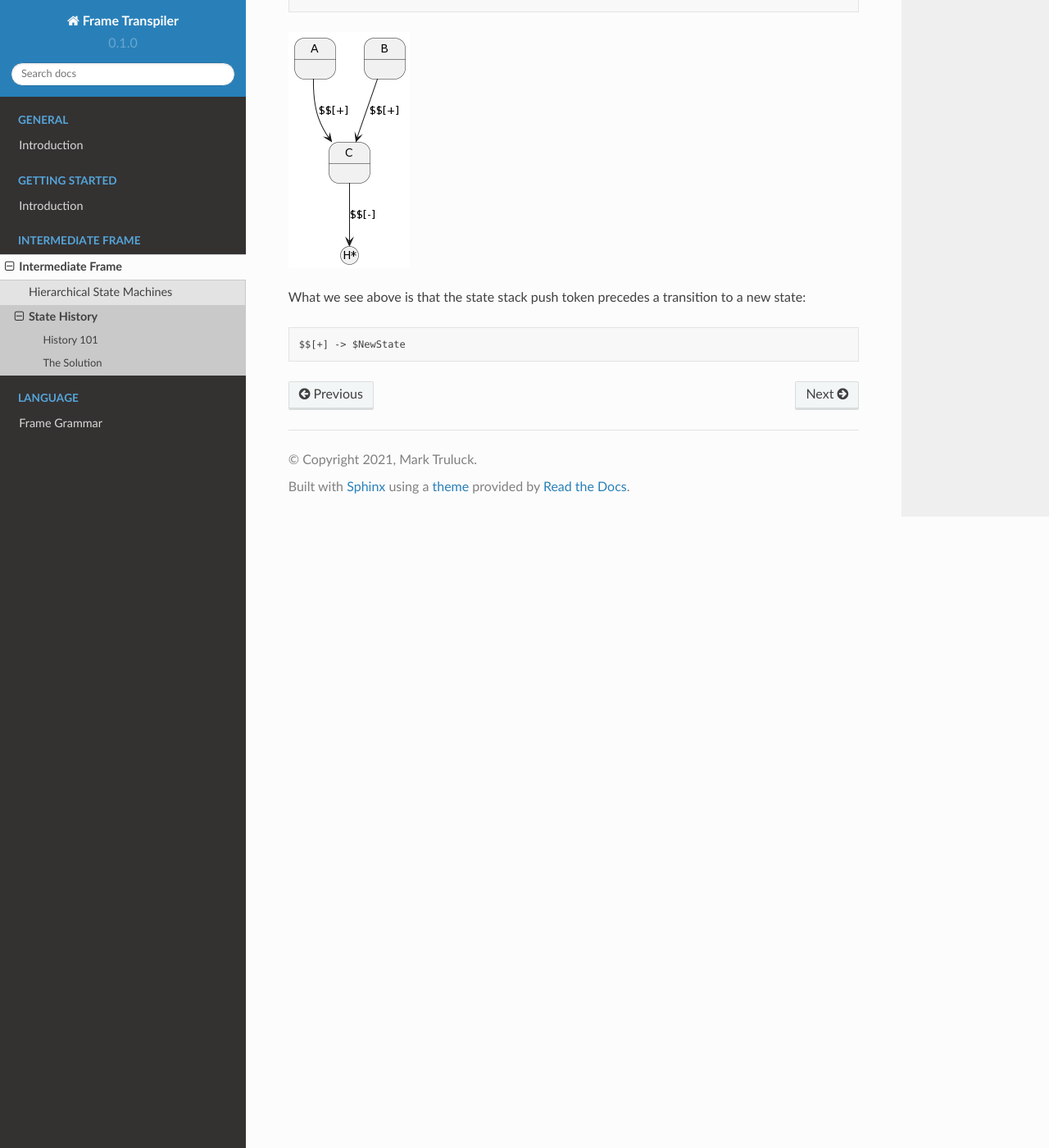
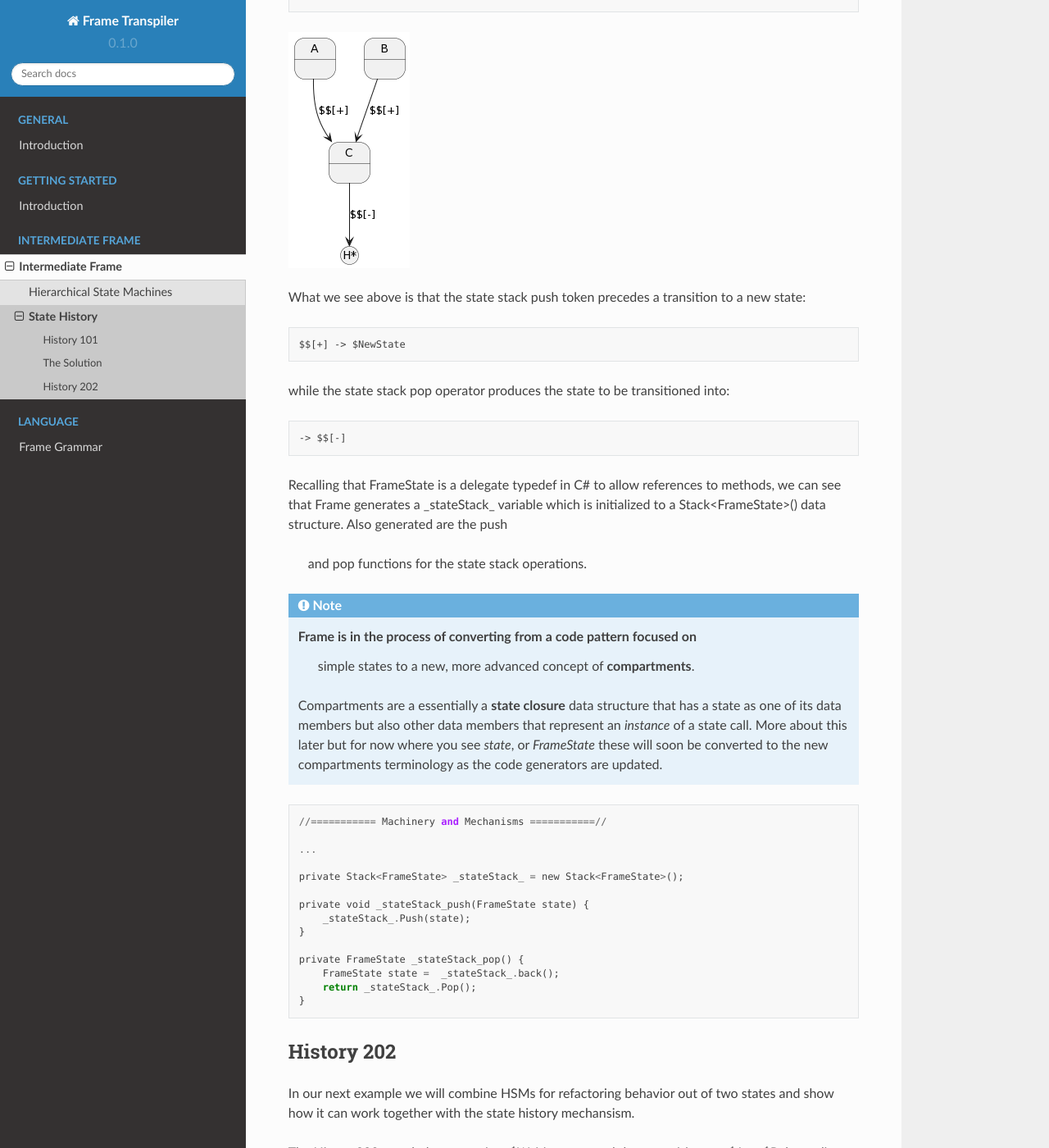
Before and after one commit to frame-lang/frame_transpiler, a Sphinx documentation site: the page built from docs/source/intermediate_frame/history.rst, in a window 1280 px wide and 1400 px high, scrolled down 2595 px. Shown: the whole window at 82% size. Built offline with Sphinx 7.4.7 and the Read the Docs theme 2.0.0, drawn with Linux system fonts in a browser that asks for light colours; pages that are not in the unit, such as notebooks, are missing from menus; some of the changed text lies outside the part shown.

Commit message:
Embedding iframe test.

```diff
--- a/docs/source/intermediate_frame/history.rst
+++ b/docs/source/intermediate_frame/history.rst
@@ -128,3 +128,101 @@
 .. code-block::
 
     $$[+] -> $NewState
+
+while the state stack pop operator produces the state to be transitioned into:
+
+.. code-block::
+
+    -> $$[-]
+
+Recalling that FrameState is a delegate typedef in C# to allow references to
+methods, we can see that Frame generates a _stateStack_ variable which is
+initialized to a Stack<FrameState>() data structure. Also generated are the push
+ and pop functions for the state stack operations.
+
+.. note::
+    Frame is in the process of converting from a code pattern focused on
+     simple states to a new, more advanced concept of **compartments**.
+    Compartments are a essentially a **state closure** data structure that
+    has a state as one of its data members but also other data members that
+    represent an *instance* of a state call. More about this later but for now
+    where you see *state*, or *FrameState* these will soon be converted to
+    the new compartments terminology as the code generators are updated.
+
+.. code-block::
+
+    //=========== Machinery and Mechanisms ===========//
+
+    ...
+
+    private Stack<FrameState> _stateStack_ = new Stack<FrameState>();
+
+    private void _stateStack_push(FrameState state) {
+        _stateStack_.Push(state);
+    }
+
+    private FrameState _stateStack_pop() {
+        FrameState state =  _stateStack_.back();
+        return _stateStack_.Pop();
+    }
+
+History 202
+-----------
+
+In our next example we will combine HSMs for refactoring behavior out of two
+states and show how it can work together with the state history mechansism.
+
+The History202 spec below starts in a `$Waiting` state and then transitions
+to `$A` or `$B` depending on how the client drives it.
+
+From there both states have an identical handler to transition to `$C`.
+
+.. code-block::
+
+    #History202
+
+     -interface-
+
+     gotoA
+     gotoB
+     gotoC
+     goBack
+
+     -machine-
+
+       $Waiting
+           |>| print("In $Waiting") ^
+           |gotoA| print("|gotoA|") -> $A ^
+           |gotoB| print("|gotoB|") -> $B ^
+
+       $A
+           |>| print("In $A") ^
+           |gotoB| print("|gotoB|") -> $B ^
+           |gotoC| print("|gotoC|") $$[+] -> "$$[+]" $C ^
+
+       $B
+           |>| print("In $B") ^
+           |gotoA| print("|gotoA|") -> $A ^
+           |gotoC| print("|gotoC|") $$[+] -> "$$[+]" $C ^
+
+       $C
+           |>| print("In $C") ^
+           |goBack| print("|goBack|") -> "$$[-]" $$[-] ^
+
+       -actions-
+
+       print [msg:string]
+
+   ##
+
+.. image:: ../images/intermediate_frame/history202.png
+
+.. raw:: html
+
+    <iframe width="100%" height="475" src="https://dotnetfiddle.net/Widget/aofLnO" frameborder="0"></iframe>
+
+Now lets refactor the common event handler into a new base state.
+
+.. code-block::
+
+    <code>
```
Also changed, not shown: docs/source/images/intermediate_frame/history202.png (added).
